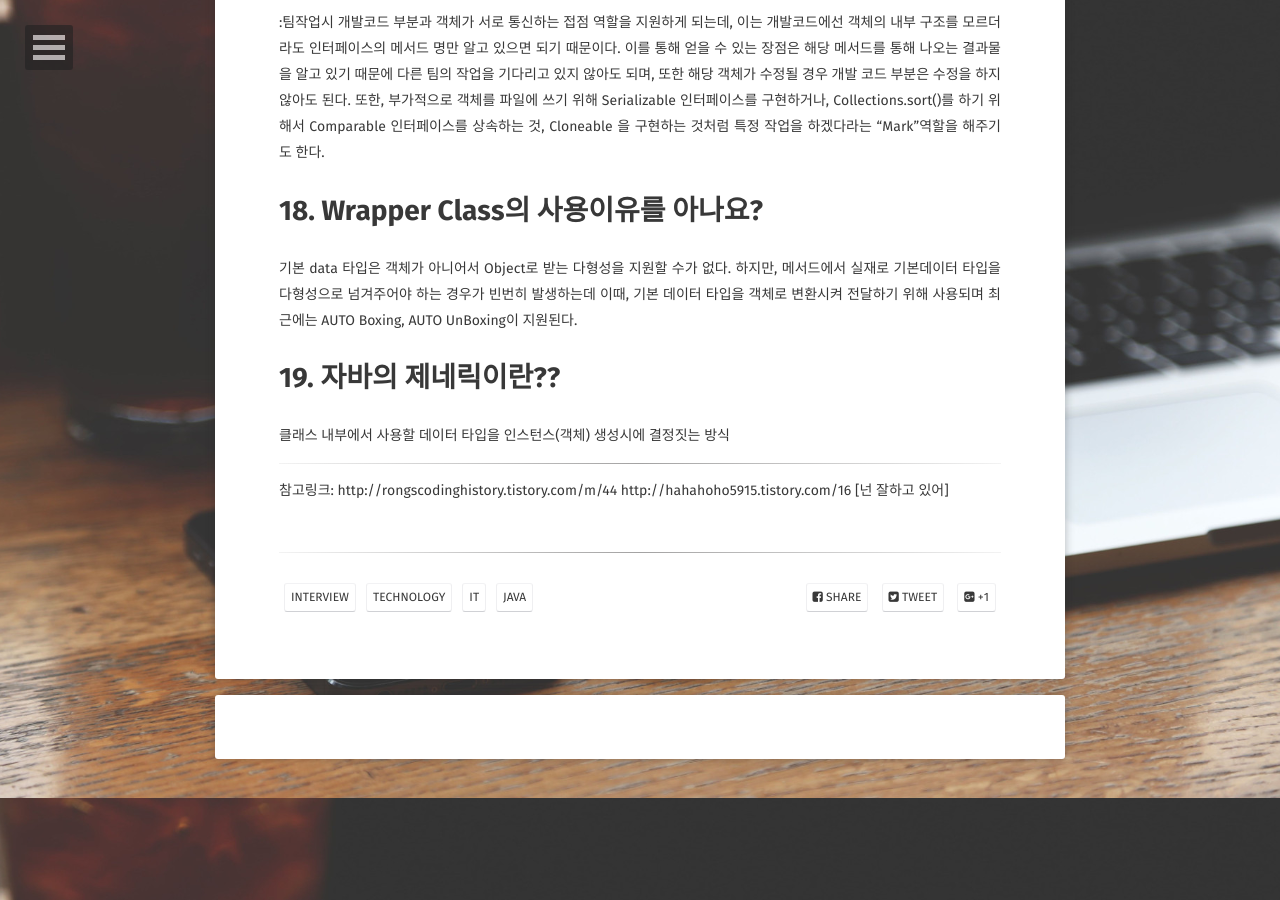
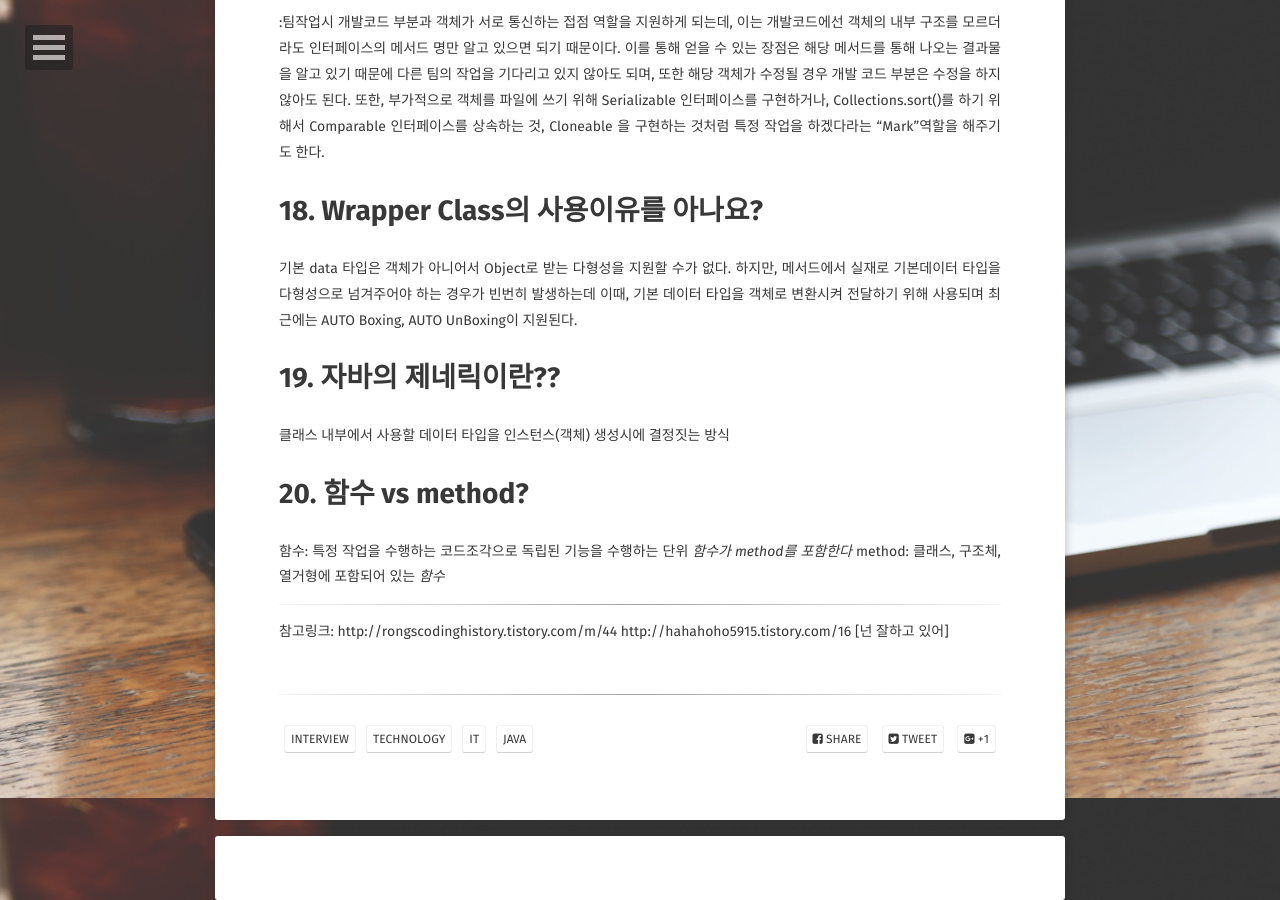
Before and after one commit to JoosJuliet/joosjuliet.github.io, a Jekyll site: the page built from _posts/2018-11-03-java_technical_interview.md, in a window 1280 px wide and 900 px high, scrolled down 3702 px. Built offline with Jekyll 4.4.1, drawn with Linux system fonts in a browser that asks for light colours; some web fonts are replaced.

Commit message:
post 함수와 method 차이

```diff
--- a/_posts/2018-11-03-java_technical_interview.md
+++ b/_posts/2018-11-03-java_technical_interview.md
@@ -142,6 +142,10 @@ private - 같은 클래스 내에서만 접근 가능
 # 19. 자바의 제네릭이란??
 클래스 내부에서 사용할 데이터 타입을 인스턴스(객체) 생성시에 결정짓는 방식
 
+# 20. 함수 vs method?
+함수: 특정 작업을 수행하는 코드조각으로 독립된 기능을 수행하는 단위 *함수가 method를 포함한다*
+method: 클래스, 구조체, 열거형에 포함되어 있는 *함수*
+
 
 <!--
 6. 자바의 JVM의 역할에 대해서 설명해 보시오.
```
